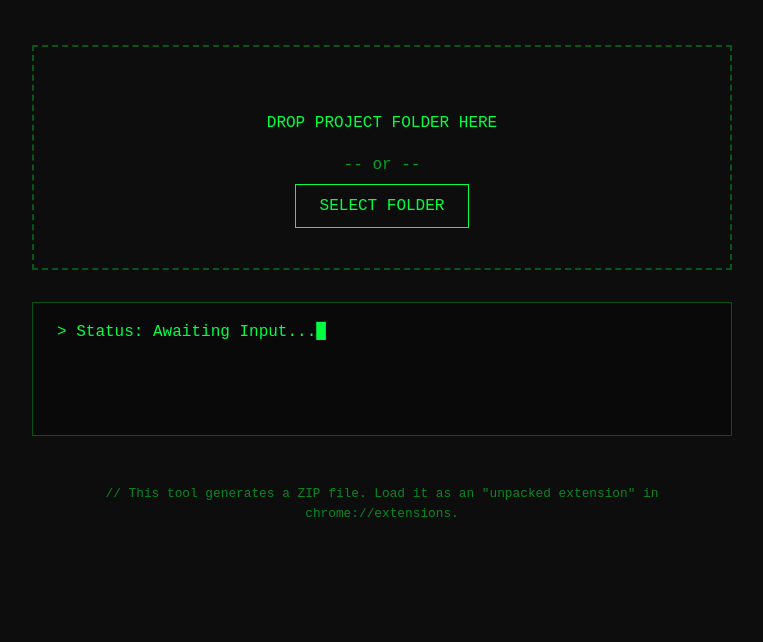
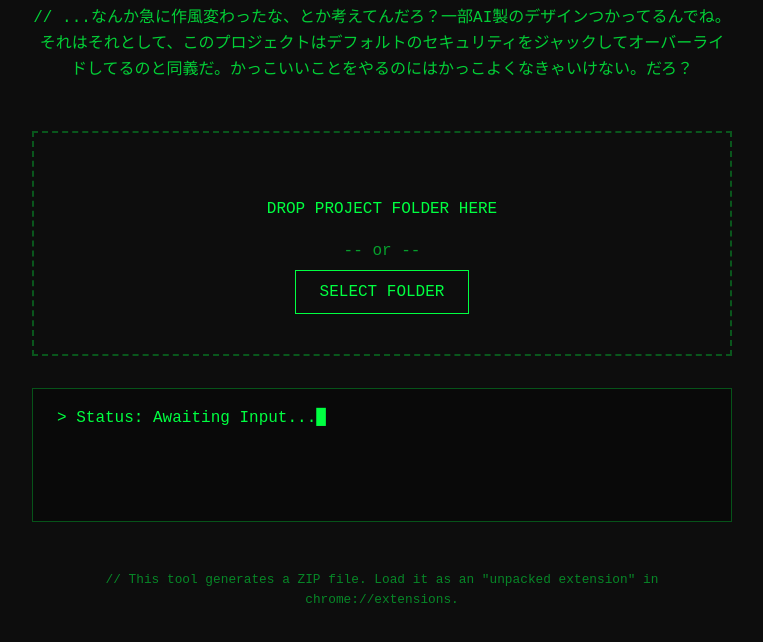
Before and after one commit to AruihaYoru/Anti_CORS, a browser extension: page index.html in a window 1280 px wide. Shown: the part 192-834 px from the top of the page, without its empty margins (258-1021 px from the left). Before the commit the page ends 800 px from the top, so only its background shows below. Drawn offline with Linux system fonts and the light colour scheme.

Commit message:
Update index.html

```diff
--- a/index.html
+++ b/index.html
@@ -14,6 +14,7 @@
         <header>
             <h1>Anti_CORS</h1>
             <p class="subtitle">// Override Browser Security for Local Development.</p>
+            <p class="subtitle">// ...なんか急に作風変わったな、とか考えてんだろ？一部AI製のデザインつかってるんでね。それはそれとして、このプロジェクトはデフォルトのセキュリティをジャックしてオーバーライドしてるのと同義だ。かっこいいことをやるのにはかっこよくなきゃいけない。だろ？</p>
         </header>
 
         <!-- ファイルアップロードエリア -->
@@ -51,4 +52,5 @@
     <script src="js/main.js"></script>
 
 </body>
+
 </html>
```
